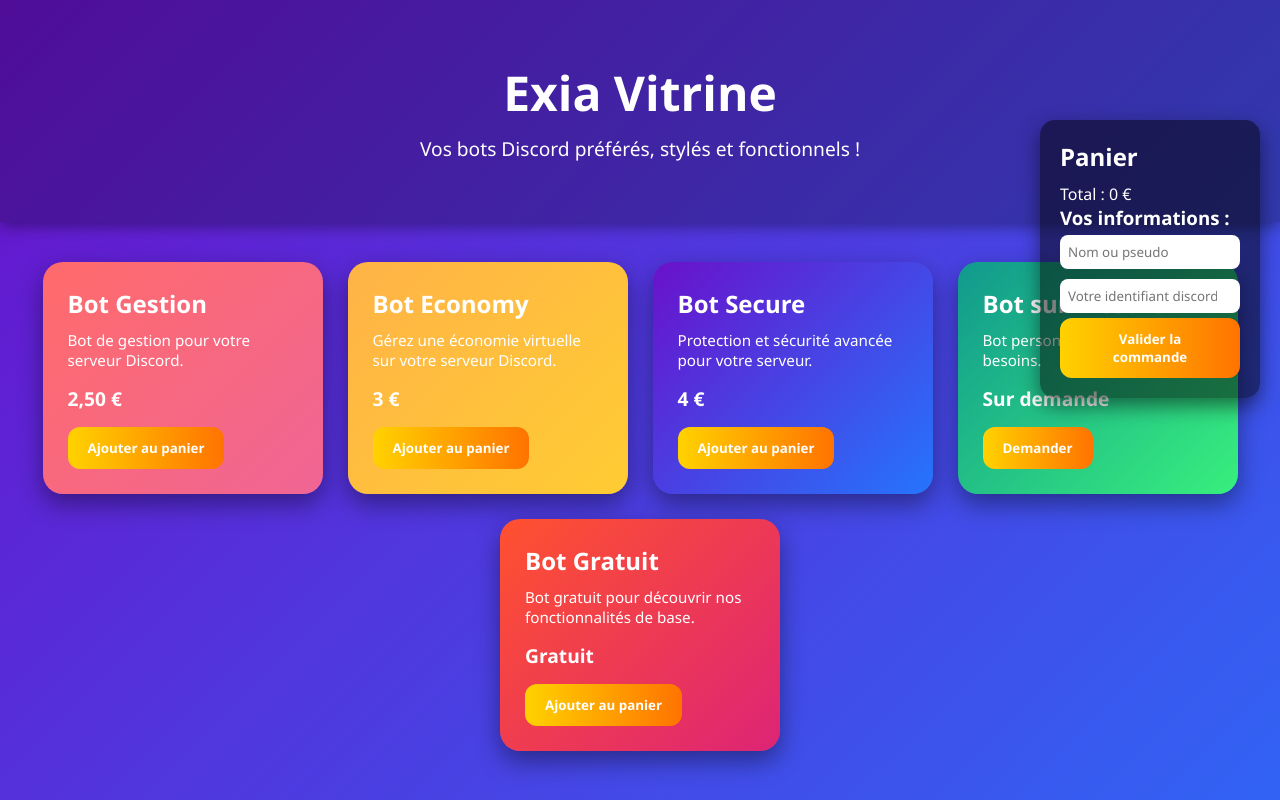
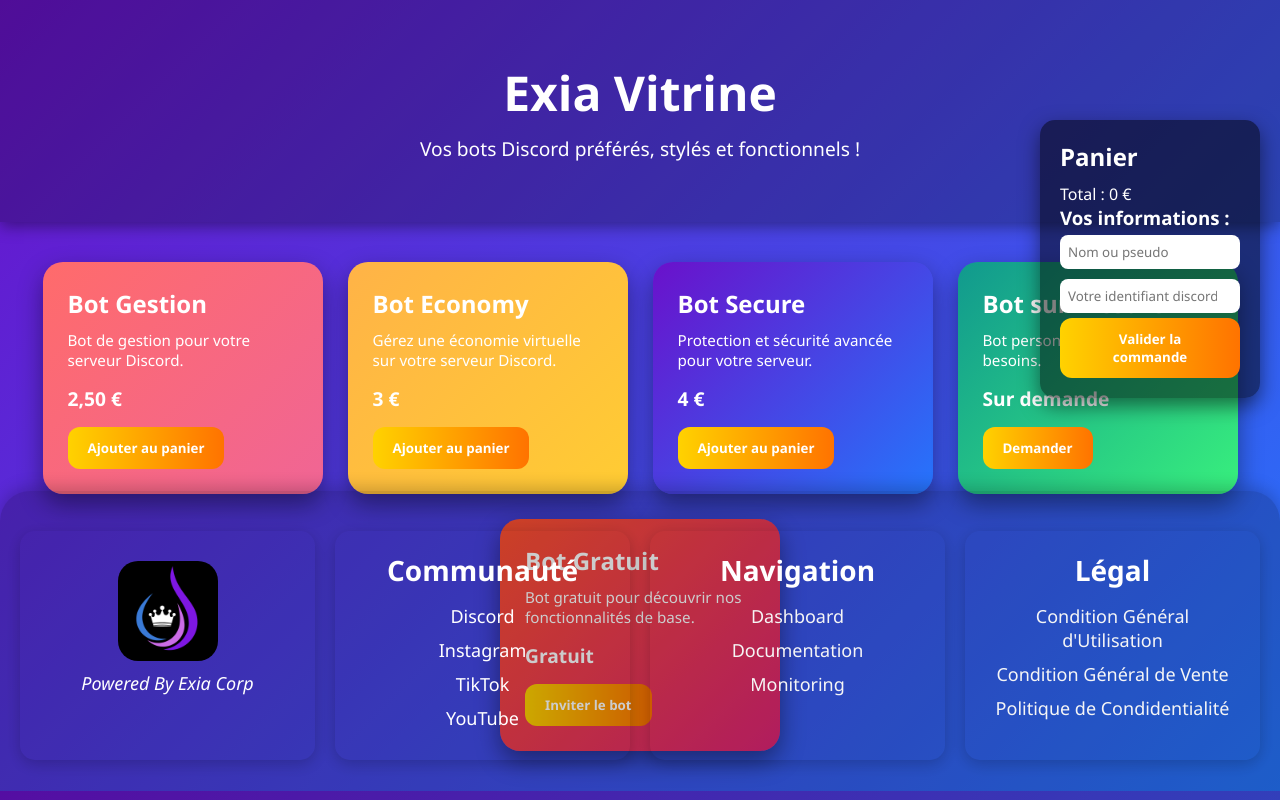
Before and after one commit to Exia-Corp/Vitrine, a plain HTML site: page index.html in a window 1280 px wide. Shown: the top 800 px of the page. Drawn offline with Linux system fonts and the light colour scheme.

Commit message:
Correction du footer
une première correction du footer à été effectuer afin qu'il se trouve en bas de la page

```diff
--- a/css/style.css
+++ b/css/style.css
@@ -86,12 +86,14 @@ footer {
     gap: 20px;
     padding: 40px 20px;
     background: rgba(0,0,0,0.2);
-    margin-top: 150px;
     border-top-left-radius: 30px;
     border-top-right-radius: 30px;
     box-shadow: 0 -4px 16px rgba(0,0,0,0.2);
     width: 100%;
     overflow-x: hidden;
+    bottom: 0;
+    margin: 0;
+    position: fixed;
 }
 
 footer .grid-footer {
--- a/index.html
+++ b/index.html
@@ -47,7 +47,7 @@
       <h2>Bot Gratuit</h2>
       <p>Bot gratuit pour découvrir nos fonctionnalités de base.</p>
       <span class="prix">Gratuit</span>
-      <button class="btn">Ajouter au panier</button>
+      <button class="btn">Inviter le bot</button>
     </div>
   </main>
 
```
